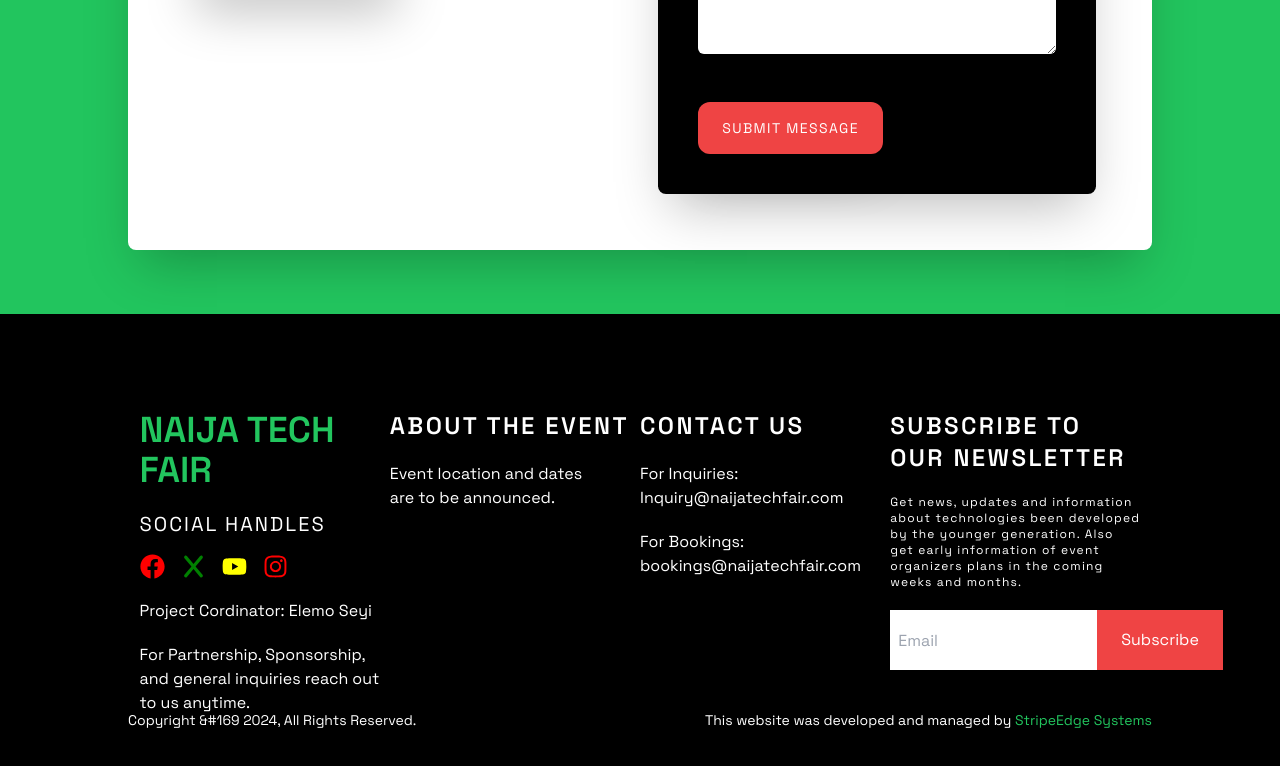
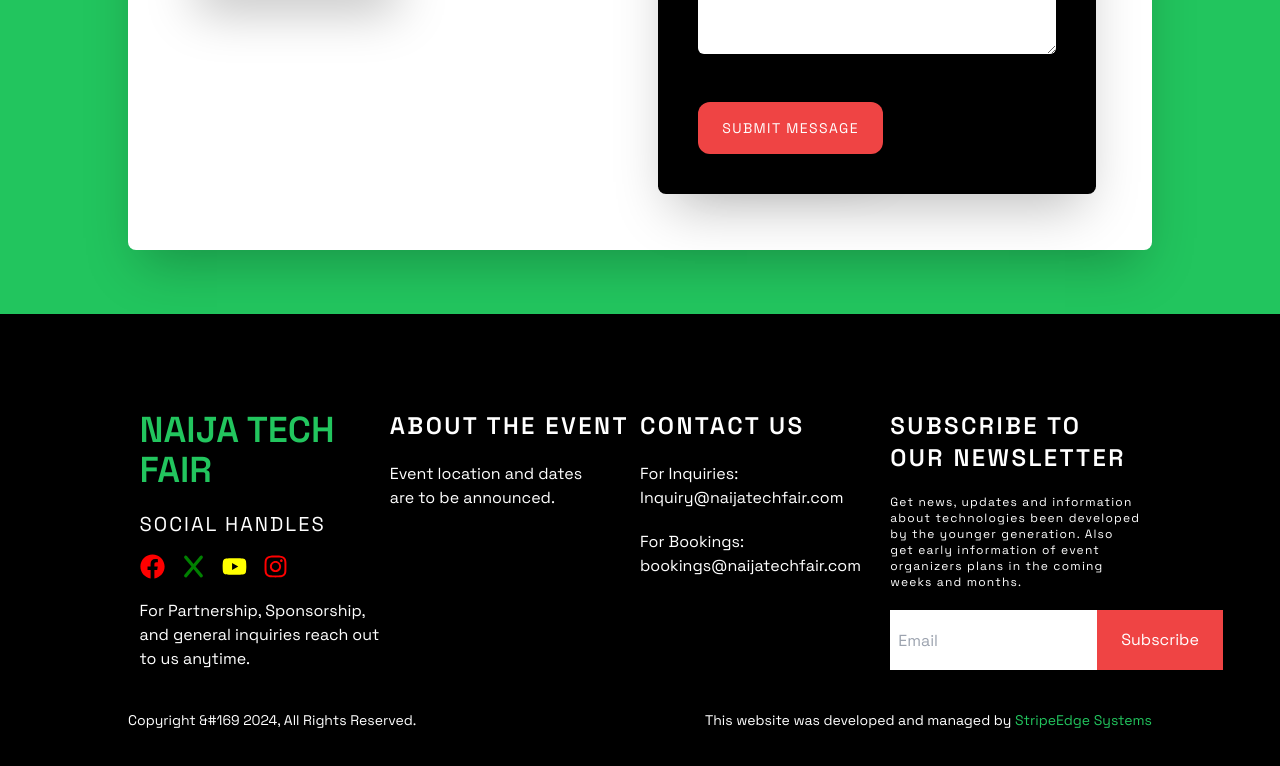
Before and after one commit to Elemo9/ntf, a Next.js app: page / in a window 1280 px wide. Shown: the part 8958-9724 px from the top of the page. Built offline with nearby package versions, Linux system fonts and the light colour scheme.

Commit message:
Deployed

```diff
--- a/src/app/_components/Footer.tsx
+++ b/src/app/_components/Footer.tsx
@@ -29,7 +29,6 @@ export default function Footer() {
                         <FaInstagram size={25} color='red' className='cursor-pointer'/>
                     </div>
                 </div>
-                <p className='text-white'>Project Cordinator: Elemo Seyi</p>
                 <p className='text-white'>For Partnership, Sponsorship, and general inquiries reach out to us anytime.</p>
             </motion.div>
 
```
